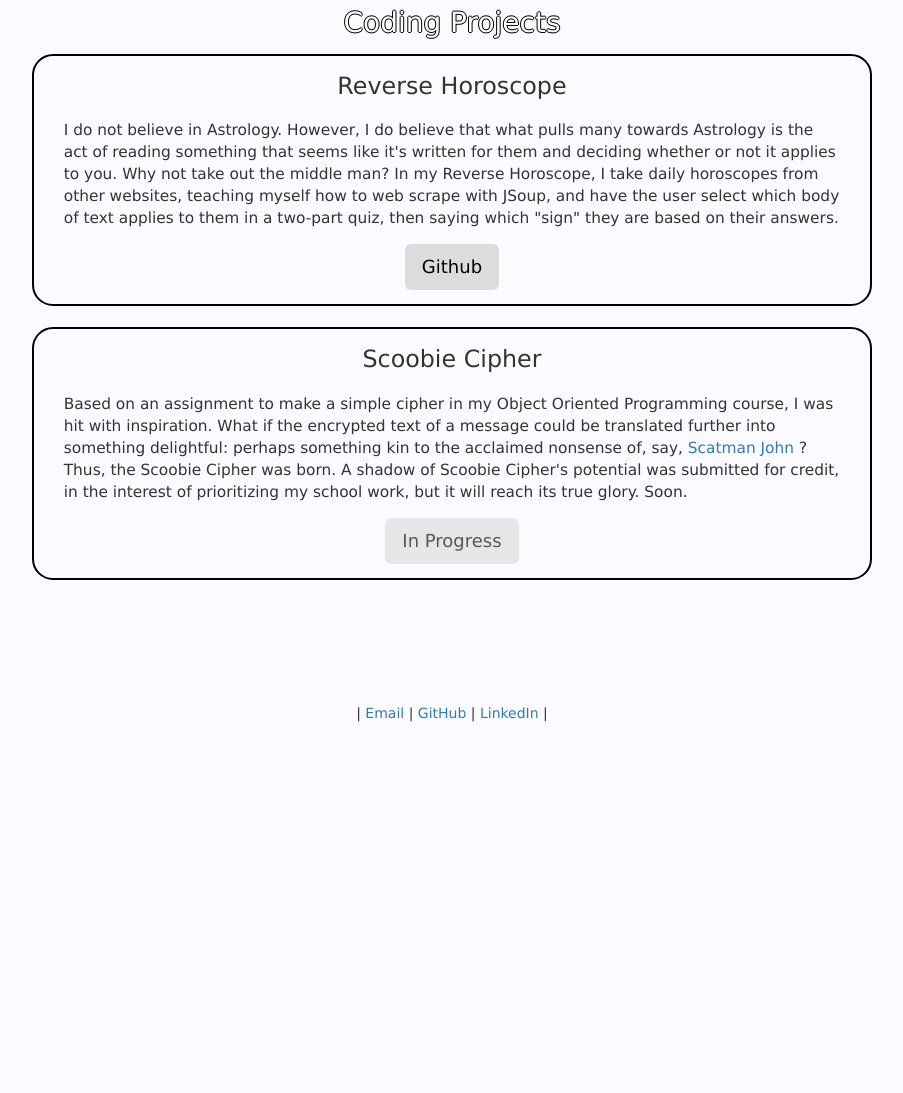
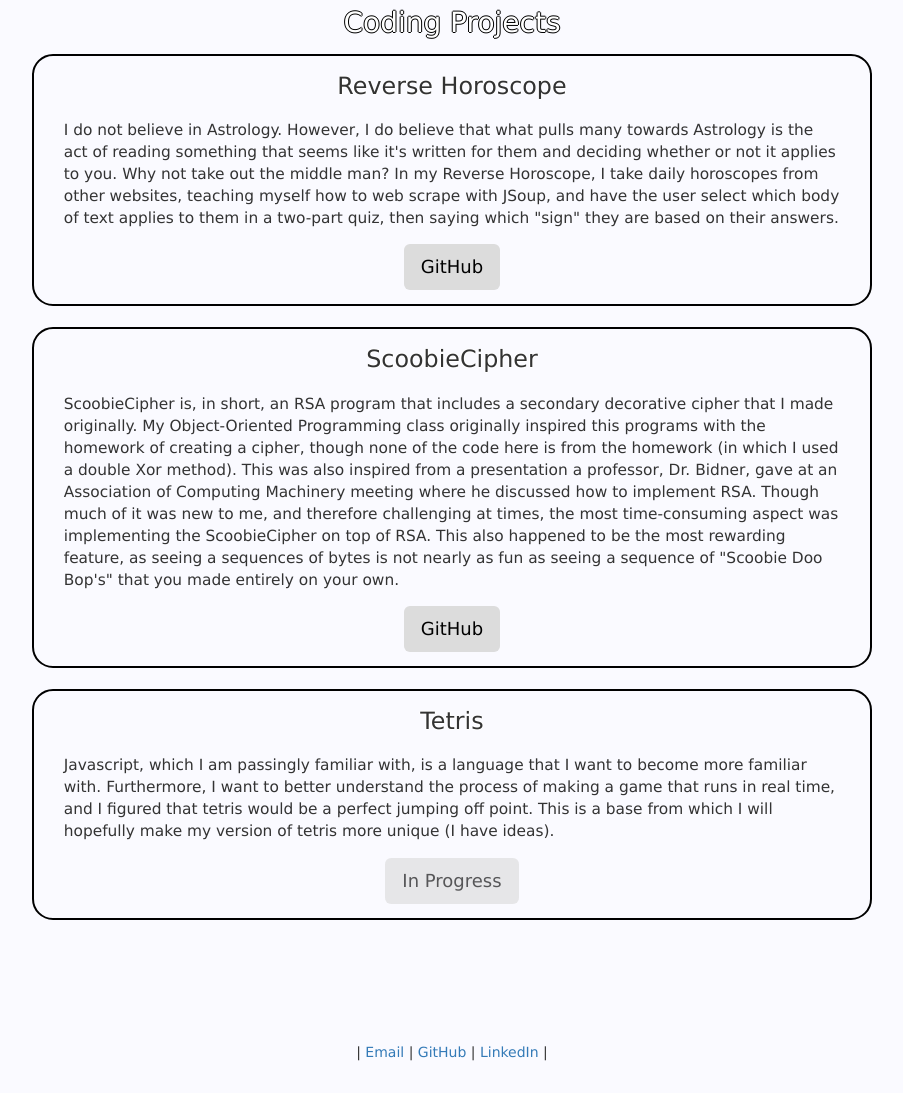
Before and after one commit to abmarbry/abmarbry.github.io, a plain HTML site: page coding-projects.html in a window 1280 px wide. Shown: the part 182-1275 px from the top of the page, without its empty margins (188-1091 px from the left). Before the commit the page ends 953 px from the top, so only its background shows below. Drawn offline with nearby package versions, Linux system fonts and the light colour scheme.

Commit message:
Updated Coding Page with new project

```diff
--- a/coding-projects.html
+++ b/coding-projects.html
@@ -35,7 +35,6 @@
         |
         <a href="#"> Artwork</a>(WIP)
     </p>
-     <!-- Serves as a fix for a random white bar -->
     </div>
     <div class="subtitle">
       Coding Projects
@@ -57,7 +56,7 @@
            </div>
            <div class="buttons">
            <a href="https://github.com/abmarbry/ReverseHoroscope" class="btn btn-lg" role="button">
-            Github
+            GitHub
           </a>
           </div>
          </div>
@@ -67,18 +66,42 @@
        <div class="col-md-8 col">
          <div class="box">
            <div class="minititle">
-             Scoobie Cipher
+             ScoobieCipher
            </div>
            <div class="box-body">
-           Based on an assignment to make a simple cipher in my Object Oriented Programming course,
-           I was hit with inspiration. What if the encrypted text of a message could be translated
-           further into something delightful: perhaps something kin to the acclaimed nonsense of, say,
-           <a href="https://www.youtube.com/watch?v=Hy8kmNEo1i8"> Scatman John </a>? Thus, the Scoobie
-           Cipher was born. A shadow of Scoobie Cipher's potential was submitted for credit, in the
-           interest of prioritizing my school work, but it will reach its true glory. Soon.
+			   ScoobieCipher is, in short, an RSA program that includes a secondary decorative cipher that I
+			   made originally.
+			   My Object-Oriented Programming class originally inspired this programs with the homework
+			   of creating a cipher, though none of the code here is from the homework (in which I used
+			   a double Xor method). This was also inspired from a presentation a professor, Dr. Bidner,
+			   gave at an Association of Computing Machinery meeting where he discussed how to implement
+			   RSA. Though much of it was new to me, and therefore challenging at times, the most
+			   time-consuming aspect was implementing the ScoobieCipher on top of RSA. This also happened
+			   to be the most rewarding feature, as seeing a sequences of bytes is not nearly as fun as
+			   seeing a sequence of "Scoobie Doo Bop's" that you made entirely on your own.
            </div>
            <div class="buttons">
-           <a href="http://windfall.truman.edu" class="btn btn-lg disabled" role="button">
+           <a href="https://github.com/abmarbry/ScoobieCipher" class="btn btn-lg" role="button">
+            GitHub
+          </a>
+          </div>
+         </div>
+       </div>
+     </div>
+	 <div class="row col-centered">
+       <div class="col-md-8 col">
+         <div class="box">
+           <div class="minititle">
+             Tetris
+           </div>
+           <div class="box-body">
+			Javascript, which I am passingly familiar with, is a language that I want to become more
+			familiar with. Furthermore, I want to better understand the process of making a game that
+			runs in real time, and I figured that tetris would be a perfect jumping off point. This is
+			a base from which I will hopefully make my version of tetris more unique (I have ideas).
+           </div>
+           <div class="buttons">
+           <a href="#" class="btn btn-lg disabled" role="button">
             In Progress
           </a>
           </div>
```
